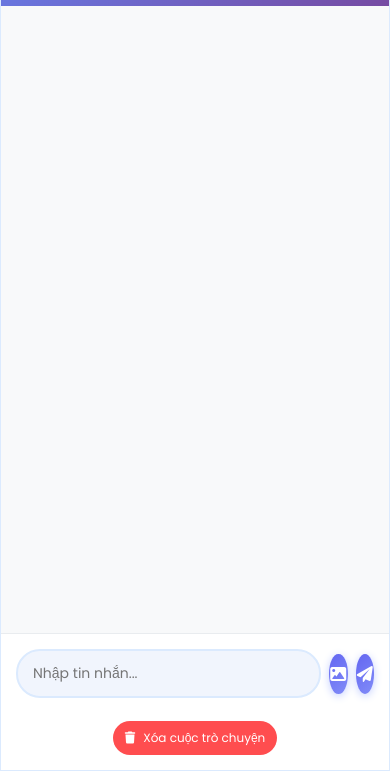
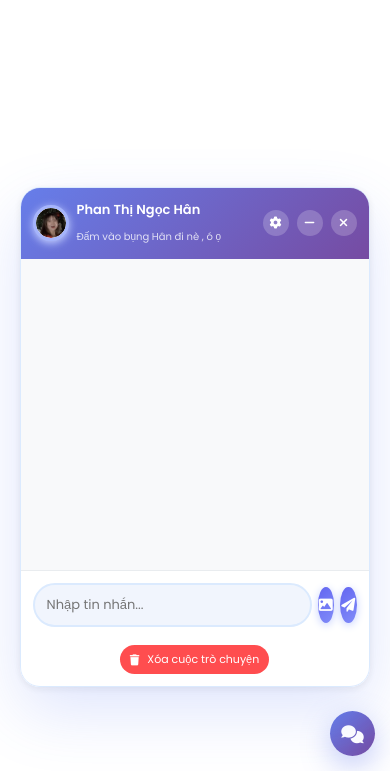
Before and after one commit to bunghando/dambunghan, a plain HTML site: page index.html in a window 390 px wide. Shown: the part 73-844 px from the top of the page. Drawn offline with Linux system fonts and the light colour scheme; no server answers.

Commit message:
Fix responsive design for mobile - make chat container smaller and more mobile-friendly

```diff
--- a/style.css
+++ b/style.css
@@ -335,79 +335,171 @@ body {
     background: rgba(255,0,0,0.8);
     transform: scale(1.1);
 }
+/* Responsive Design cho Mobile nhỏ */
+@media (max-width: 480px) {
+    .chat-container {
+        width: 95vw;
+        height: 60vh;
+        left: 2.5vw;
+        right: 2.5vw;
+        bottom: 15vh;
+        border-radius: 16px;
+        max-width: 320px;
+        max-height: 450px;
+    }
+    .chat-header {
+        padding: 10px;
+        gap: 6px;
+    }
+    .bot-avatar, .message-avatar {
+        width: 32px;
+        height: 32px;
+    }
+    .header-info h3 {
+        font-size: 12px;
+    }
+    .status {
+        font-size: 9px;
+    }
+    .api-btn, .minimize-btn, .close-btn {
+        width: 24px;
+        height: 24px;
+        font-size: 11px;
+    }
+    .chat-messages {
+        padding: 10px;
+    }
+    .message-content {
+        max-width: 85%;
+        padding: 6px 8px;
+    }
+    .message-content p {
+        font-size: 11px;
+    }
+    .chat-input-container {
+        padding: 10px;
+    }
+    .input-wrapper {
+        gap: 5px;
+        margin-bottom: 8px;
+    }
+    #messageInput {
+        padding: 8px 10px;
+        font-size: 12px;
+    }
+    .send-btn, .image-btn {
+        width: 32px;
+        height: 32px;
+        font-size: 12px;
+    }
+    .clear-chat-btn {
+        padding: 5px 8px;
+        font-size: 10px;
+    }
+    .chat-toggle {
+        width: 40px;
+        height: 40px;
+        font-size: 16px;
+        bottom: 10px;
+        right: 10px;
+    }
+    .top-marquee {
+        font-size: 10px;
+        padding: 3px 0;
+    }
+}
+
 /* Responsive Design cho Mobile */
 @media (max-width: 768px) {
     .chat-container {
-        width: 100vw;
-        height: 100vh;
-        left: 0;
-        right: 0;
-        bottom: 0;
-        border-radius: 0;
+        width: 90vw;
+        height: 70vh;
+        left: 5vw;
+        right: 5vw;
+        bottom: 10vh;
+        border-radius: 20px;
         position: fixed;
+        max-width: 350px;
+        max-height: 500px;
+    }
+    .chat-container.minimized {
+        height: 60px;
+        width: 60px;
+        left: auto;
+        right: 20px;
+        bottom: 20px;
+        border-radius: 50%;
     }
     .chat-header {
-        padding: 15px;
-        gap: 10px;
+        padding: 12px;
+        gap: 8px;
     }
     .bot-avatar, .message-avatar {
-        width: 40px;
-        height: 40px;
+        width: 36px;
+        height: 36px;
     }
     .header-info h3 {
+        font-size: 13px;
+    }
+    .status {
+        font-size: 10px;
+    }
+    .api-btn, .minimize-btn, .close-btn {
+        width: 26px;
+        height: 26px;
+        font-size: 12px;
+    }
+    .chat-messages {
+        padding: 12px;
+    }
+    .message {
+        gap: 6px;
+        margin-bottom: 6px;
+    }
+    .message-content {
+        max-width: 80%;
+        padding: 8px 10px;
+    }
+    .message-content p {
+        font-size: 12px;
+    }
+    .chat-input-container {
+        padding: 12px;
+    }
+    .input-wrapper {
+        gap: 6px;
+        margin-bottom: 10px;
+    }
+    #messageInput {
+        padding: 10px 12px;
+        font-size: 13px;
+    }
+    .send-btn, .image-btn {
+        width: 36px;
+        height: 36px;
         font-size: 14px;
     }
-    .status {
+    .clear-chat-btn {
+        padding: 6px 10px;
         font-size: 11px;
     }
-    .api-btn, .minimize-btn, .close-btn {
-        width: 28px;
-        height: 28px;
-    }
-    .chat-messages {
-        padding: 15px;
-    }
-    .message {
-        gap: 8px;
-        margin-bottom: 8px;
-    }
-    .message-content {
-        max-width: 75%;
-        padding: 10px 12px;
-    }
-    .message-content p {
-        font-size: 13px;
-    }
-    .chat-input-container {
-        padding: 15px;
-    }
-    .input-wrapper {
-        gap: 8px;
-    }
-    #messageInput {
-        padding: 12px 15px;
-        font-size: 14px;
-    }
-    .send-btn, .image-btn {
-        width: 40px;
-        height: 40px;
-        font-size: 16px;
-    }
-    .clear-chat-btn {
-        padding: 8px 12px;
-        font-size: 12px;
-    }
     .chat-toggle {
-        width: 50px;
-        height: 50px;
-        font-size: 20px;
+        width: 45px;
+        height: 45px;
+        font-size: 18px;
+        bottom: 15px;
+        right: 15px;
     }
     .top-marquee {
-        font-size: 14px;
-        padding: 6px 0;
+        font-size: 12px;
+        padding: 4px 0;
     }
     .side-images {
         display: none;
+    }
+    .container {
+        align-items: flex-end;
+        justify-content: center;
     }
 }
 
```
